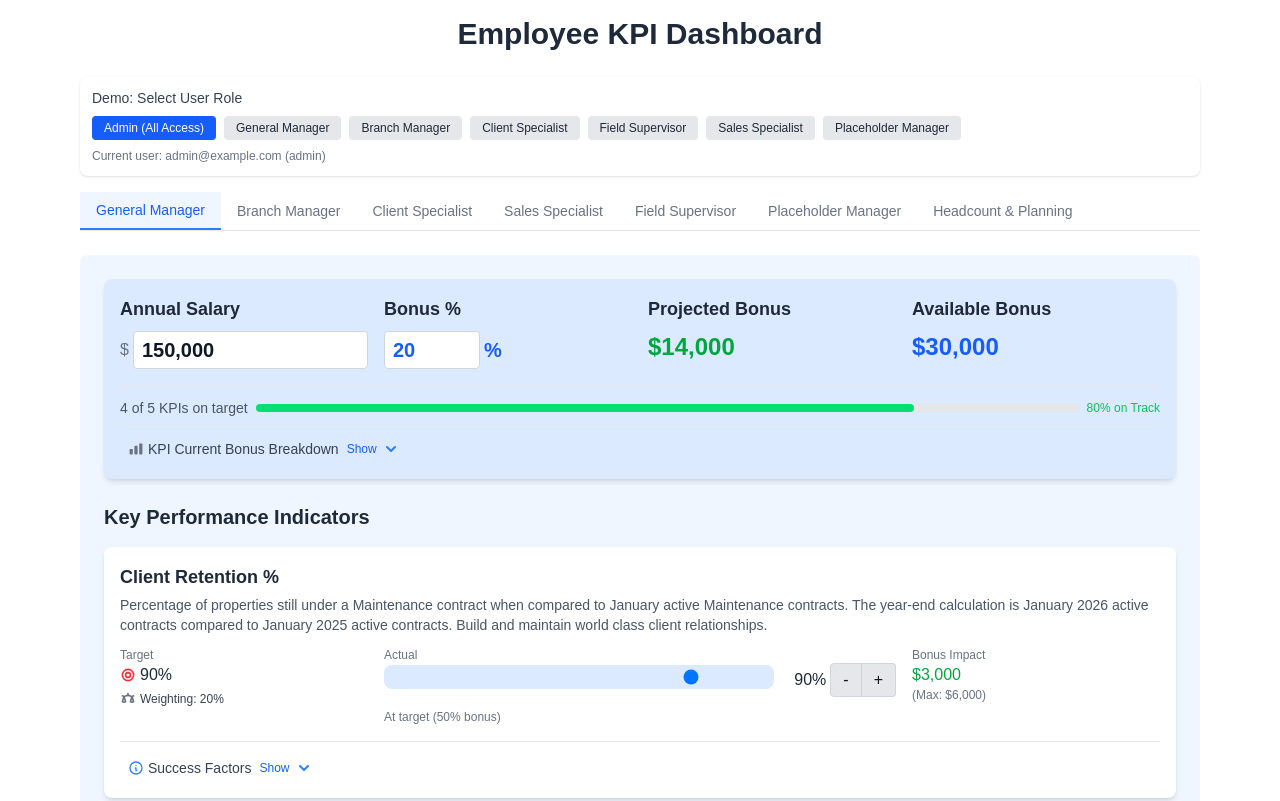
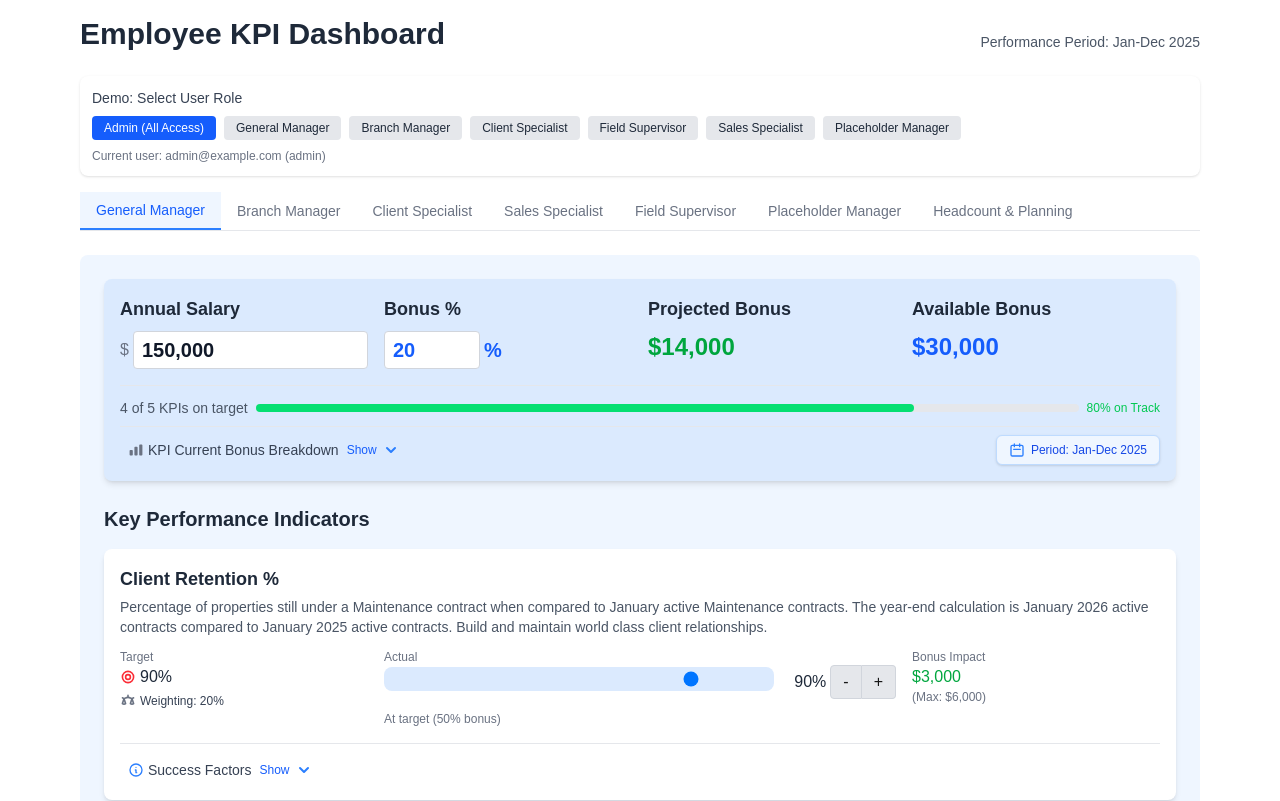
Before and after one commit to TyMurrayELM/KPI-Dashboard, a Next.js app: page / in a window 1280 px wide. Shown: the top 801 px of the page. Built offline with nearby package versions, Linux system fonts and the light colour scheme.

Commit message:
Added Period indicator

```diff
--- a/src/components/KPIDashboard.jsx
+++ b/src/components/KPIDashboard.jsx
@@ -1576,7 +1576,13 @@ const KPIDashboard = () => {
 
   return (
     <div className="max-w-6xl mx-auto p-4">
-      <h1 className="text-xl md:text-3xl font-bold text-center text-gray-800 mb-6">Employee KPI Dashboard</h1>
+      <div className="flex justify-between items-end mb-6">
+        <h1 className="text-xl md:text-3xl font-bold text-gray-800">Employee KPI Dashboard</h1>
+        <div className="text-xs md:text-sm text-gray-600 flex items-center">
+          <span className="mr-1">Performance Period:</span>
+          <span className="font-medium">Jan-Dec 2025</span>
+        </div>
+      </div>
 
       {/* Demo User Role Selector - would be removed in production */}
       <div className="mb-4 bg-white p-3 rounded-lg shadow-sm">
@@ -1709,6 +1715,7 @@ const KPIDashboard = () => {
 
             {/* KPI Current Bonus Breakdown - Toggleable */}
             <div className="mt-2 pt-2 border-t border-gray-200">
+              <div className="flex justify-between items-center">
                 <div
                   className="flex items-center cursor-pointer py-1 px-2 hover:bg-gray-100 rounded-md transition-colors"
                   onClick={() => setExpandedBreakdown(!expandedBreakdown)}
@@ -1735,6 +1742,15 @@ const KPIDashboard = () => {
                   </div>
                 </div>
 
+                {/* Period indicator - hidden on mobile */}
+                <div className="hidden md:flex items-center text-xs bg-blue-50 px-3 py-1.5 rounded-md border border-blue-200 text-blue-700 shadow-sm">
+                  <svg xmlns="http://www.w3.org/2000/svg" className="h-4 w-4 text-blue-500 mr-1.5" fill="none" viewBox="0 0 24 24" stroke="currentColor">
+                    <path strokeLinecap="round" strokeLinejoin="round" strokeWidth={2} d="M8 7V3m8 4V3m-9 8h10M5 21h14a2 2 0 002-2V7a2 2 0 00-2-2H5a2 2 0 00-2 2v12a2 2 0 002 2z" />
+                  </svg>
+                  <span>Period: <span className="font-medium">Jan-Dec 2025</span></span>
+                </div>
+              </div>
+
               {/* KPI Breakdown Content - with smooth animation */}
               <div
                 className={`overflow-hidden transition-all duration-300 ease-in-out ${
```
Lines whose indentation alone changed are shown as unchanged.
